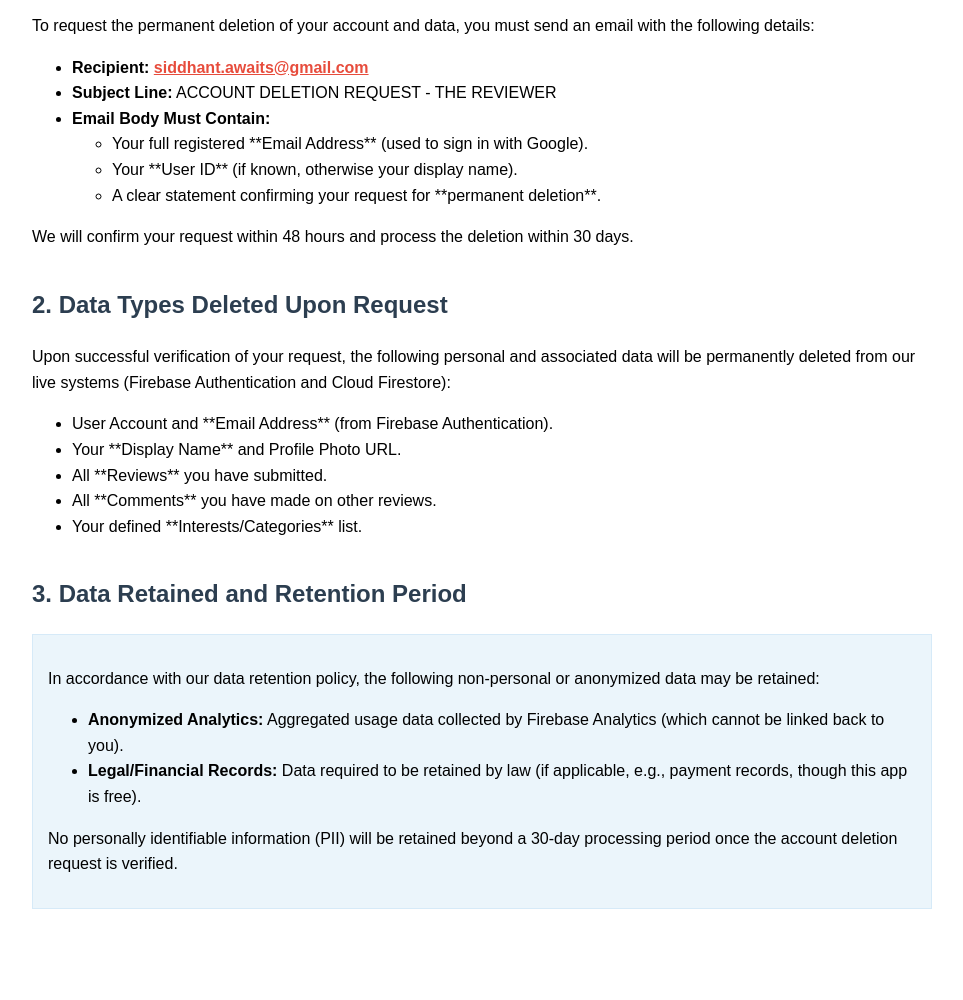
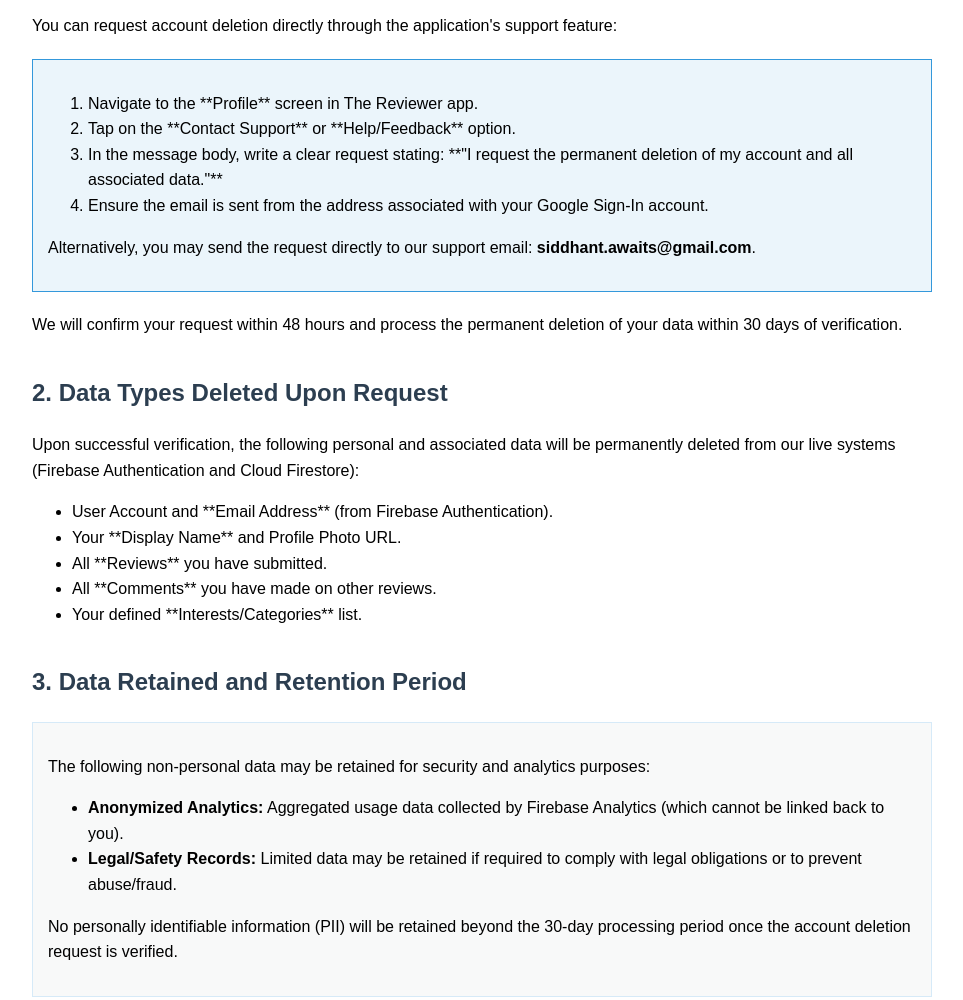
Before and after one commit to amsiddhant/The-Reviewer, a plain HTML site: page data_deletion_instructions.html in a window 1280 px wide. Shown: the part 260-1260 px from the top of the page, without its empty margins (3-966 px from the left). Before the commit the page ends 1189 px from the top, so only its background shows below. Drawn offline with Linux system fonts and the light colour scheme.

Commit message:
Update data deletion instructions and formatting

```diff
--- a/data_deletion_instructions.html
+++ b/data_deletion_instructions.html
@@ -8,8 +8,8 @@
         body { font-family: Arial, sans-serif; line-height: 1.6; margin: 20px; max-width: 900px; padding: 0 15px; }
         h1, h2 { color: #2C3E50; margin-top: 1.5em; }
         h1 { border-bottom: 2px solid #E74C3C; padding-bottom: 5px; }
-        .email-link { font-weight: bold; color: #E74C3C; }
-        .retention-box { margin-top: 20px; padding: 15px; border: 1px solid #D6EAF8; background-color: #EBF5FB; }
+        .in-app-steps { margin: 20px 0; padding: 15px; border: 1px solid #3498DB; background-color: #EBF5FB; }
+        .retention-box { margin-top: 20px; padding: 15px; border: 1px solid #D6EAF8; background-color: #F8F9F9; }
     </style>
 </head>
 <body>
@@ -18,22 +18,22 @@
     <p>This page provides the mandatory steps and details required to request the deletion of your user account and associated personal data from <strong>The Reviewer</strong> app, operated by Siddhant Senapati.</p>
 
     <h2>1. How to Request Account Deletion (Mandatory Steps)</h2>
-    <p>To request the permanent deletion of your account and data, you must send an email with the following details:</p>
-    <ul>
-        <li><strong>Recipient:</strong> <a class="email-link" href="mailto:siddhant.awaits@gmail.com">siddhant.awaits@gmail.com</a></li>
-        <li><strong>Subject Line:</strong> ACCOUNT DELETION REQUEST - THE REVIEWER</li>
-        <li><strong>Email Body Must Contain:</strong>
-            <ul>
-                <li>Your full registered **Email Address** (used to sign in with Google).</li>
-                <li>Your **User ID** (if known, otherwise your display name).</li>
-                <li>A clear statement confirming your request for **permanent deletion**.</li>
-            </ul>
-        </li>
-    </ul>
-    <p>We will confirm your request within 48 hours and process the deletion within 30 days.</p>
+    <p>You can request account deletion directly through the application's support feature:</p>
+
+    <div class="in-app-steps">
+        <ol>
+            <li>Navigate to the **Profile** screen in The Reviewer app.</li>
+            <li>Tap on the **Contact Support** or **Help/Feedback** option.</li>
+            <li>In the message body, write a clear request stating: **"I request the permanent deletion of my account and all associated data."**</li>
+            <li>Ensure the email is sent from the address associated with your Google Sign-In account.</li>
+        </ol>
+        <p>Alternatively, you may send the request directly to our support email: <strong>siddhant.awaits@gmail.com</strong>.</p>
+    </div>
+
+    <p>We will confirm your request within 48 hours and process the permanent deletion of your data within 30 days of verification.</p>
 
     <h2>2. Data Types Deleted Upon Request</h2>
-    <p>Upon successful verification of your request, the following personal and associated data will be permanently deleted from our live systems (Firebase Authentication and Cloud Firestore):</p>
+    <p>Upon successful verification, the following personal and associated data will be permanently deleted from our live systems (Firebase Authentication and Cloud Firestore):</p>
     <ul>
         <li>User Account and **Email Address** (from Firebase Authentication).</li>
         <li>Your **Display Name** and Profile Photo URL.</li>
@@ -44,12 +44,12 @@
 
     <h2>3. Data Retained and Retention Period</h2>
     <div class="retention-box">
-        <p>In accordance with our data retention policy, the following non-personal or anonymized data may be retained:</p>
+        <p>The following non-personal data may be retained for security and analytics purposes:</p>
         <ul>
             <li><strong>Anonymized Analytics:</strong> Aggregated usage data collected by Firebase Analytics (which cannot be linked back to you).</li>
-            <li><strong>Legal/Financial Records:</strong> Data required to be retained by law (if applicable, e.g., payment records, though this app is free).</li>
+            <li><strong>Legal/Safety Records:</strong> Limited data may be retained if required to comply with legal obligations or to prevent abuse/fraud.</li>
         </ul>
-        <p>No personally identifiable information (PII) will be retained beyond a 30-day processing period once the account deletion request is verified.</p>
+        <p>No personally identifiable information (PII) will be retained beyond the 30-day processing period once the account deletion request is verified.</p>
     </div>
 
 </body>
```
